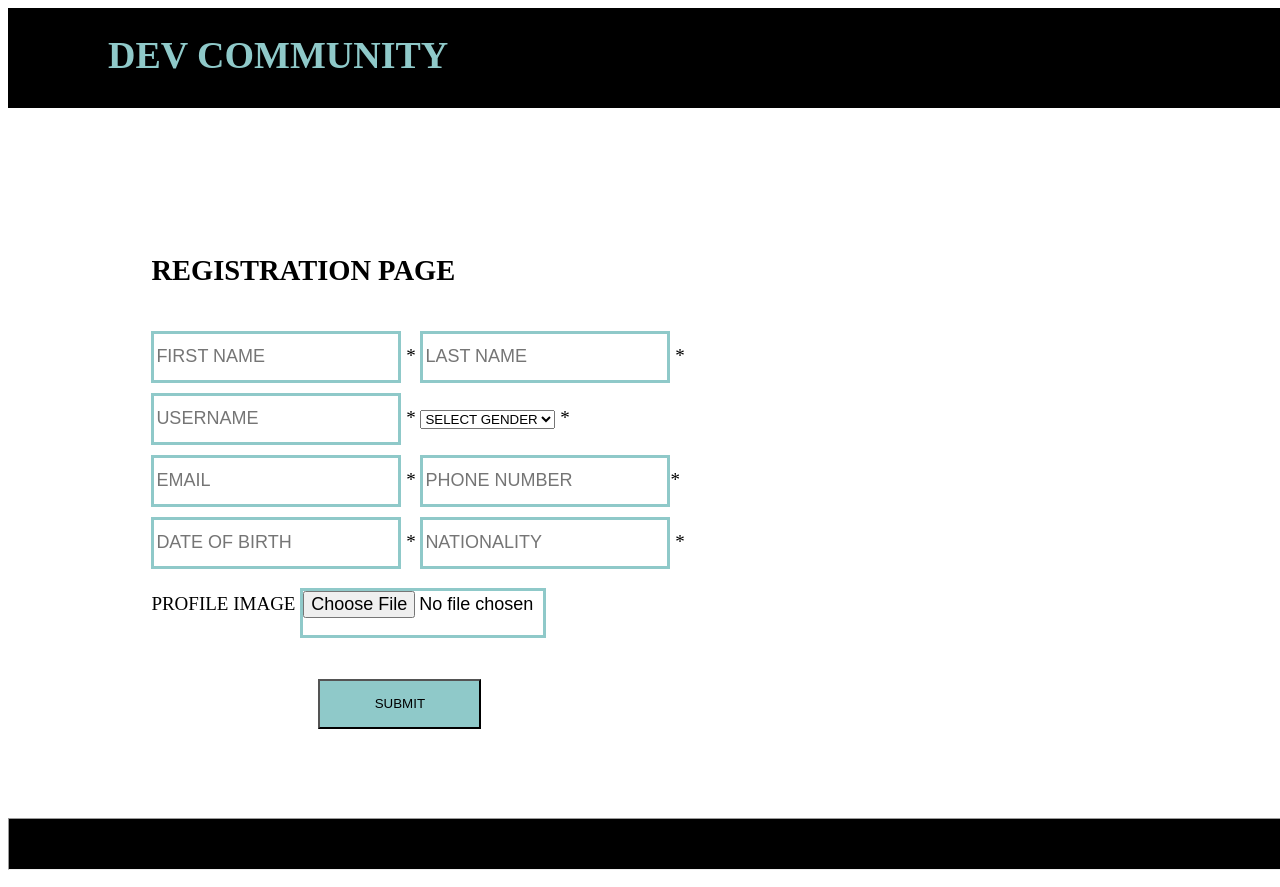
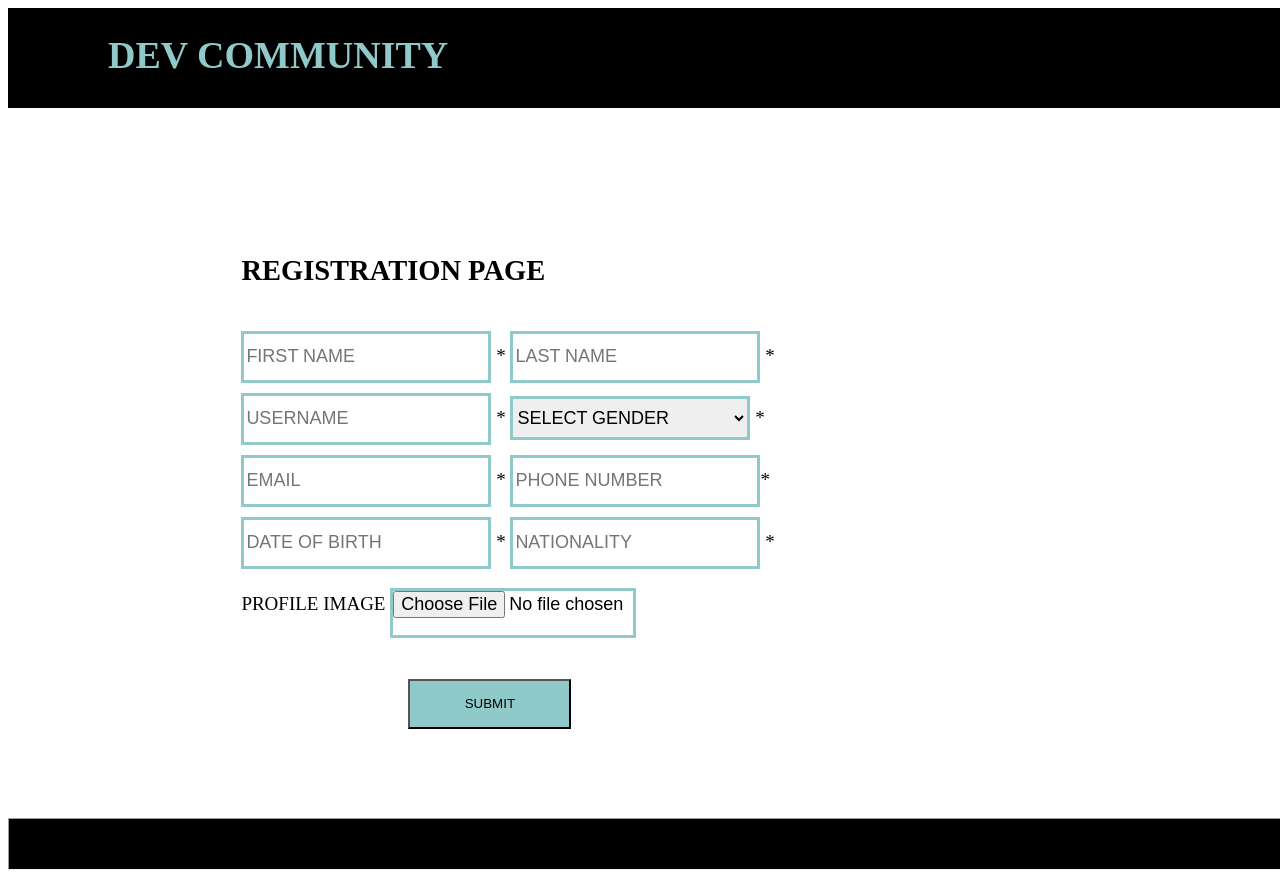
Before and after one commit to Bhoopendrathakur/OSLBHO_assignments, a PHP site: page /index.php in a window 1280 px wide; the page is wider, and only the part inside the window is pictured. Run offline with PHP 8.4, Linux system fonts and the light colour scheme; data that the repository does not hold is empty.

Commit message:
PHP Assignmnet

```diff
--- a/PHP/Form Validation/index.php
+++ b/PHP/Form Validation/index.php
@@ -26,7 +26,7 @@
              <div>
                     <input type="text" name="username" placeholder='USERNAME'>
                     <span class="error">* <?php echo $usernameError;?></span>
-                    <select name="gender" >
+                    <select id="genderbox" name="gender" >
                     <option value="" disabled selected>SELECT GENDER</option>
                         <option name="gender" value="MALE">MALE</option>
                         <option name="gender" value="FEMALE">FEMALE</option>
@@ -45,7 +45,7 @@
                <span class="error">* <?php echo $nationalityError;?></span>
             </div>
             <div>
-                <label for="">PROFILE IMAGE  </label><input type="file" id="img" name="img" accept="image/*"  placeholder="">
+                <label  for="">PROFILE IMAGE  </label><input id="uploadbox" type="file" id="img" name="img" accept="image/*"  placeholder="">
             </div>
             <div>
                      <button name="save" type="submit" id="submitbtn">SUBMIT</button>
--- a/PHP/Form Validation/style.php
+++ b/PHP/Form Validation/style.php
@@ -11,7 +11,7 @@
 
 .main{
     display: grid;
-    grid-template-columns: 1fr 1fr;
+    grid-template-columns: 1000px 1fr;
     grid-template-rows: 100px 700px;
     /* background-color: grey; */
     width:1640px;
@@ -28,16 +28,8 @@
     padding-left: 100px;
     background-color: black;
  }
- .outputbox{
-    display: grid;
-    grid-column-start: 2;
-    grid-column-end: 3;
-    grid-row-start: 2;
-    grid-row-end: 3;
-    justify-items: center;
-    align-content: center;
- }
- .inputbox{
+
+.inputbox{
     display: grid;
     grid-column-start: 1;
     grid-column-end: 2;
@@ -65,7 +57,20 @@ input{
     width: 240px;
     font-size:18px;
 }
+#genderbox{ border: 3px solid;
+    border-color: rgb(143, 201, 201);
+    height:44px;
+    width: 240px;
+    font-size:18px;
 
+}
+#uploadbox{ border: 3px solid;
+    border-color: rgb(143, 201, 201);
+    height:44px;
+    width: 240px;
+    font-size:18px;
+
+}
 #submitbtn{
     height: 50px;
     width: 163px;
```
